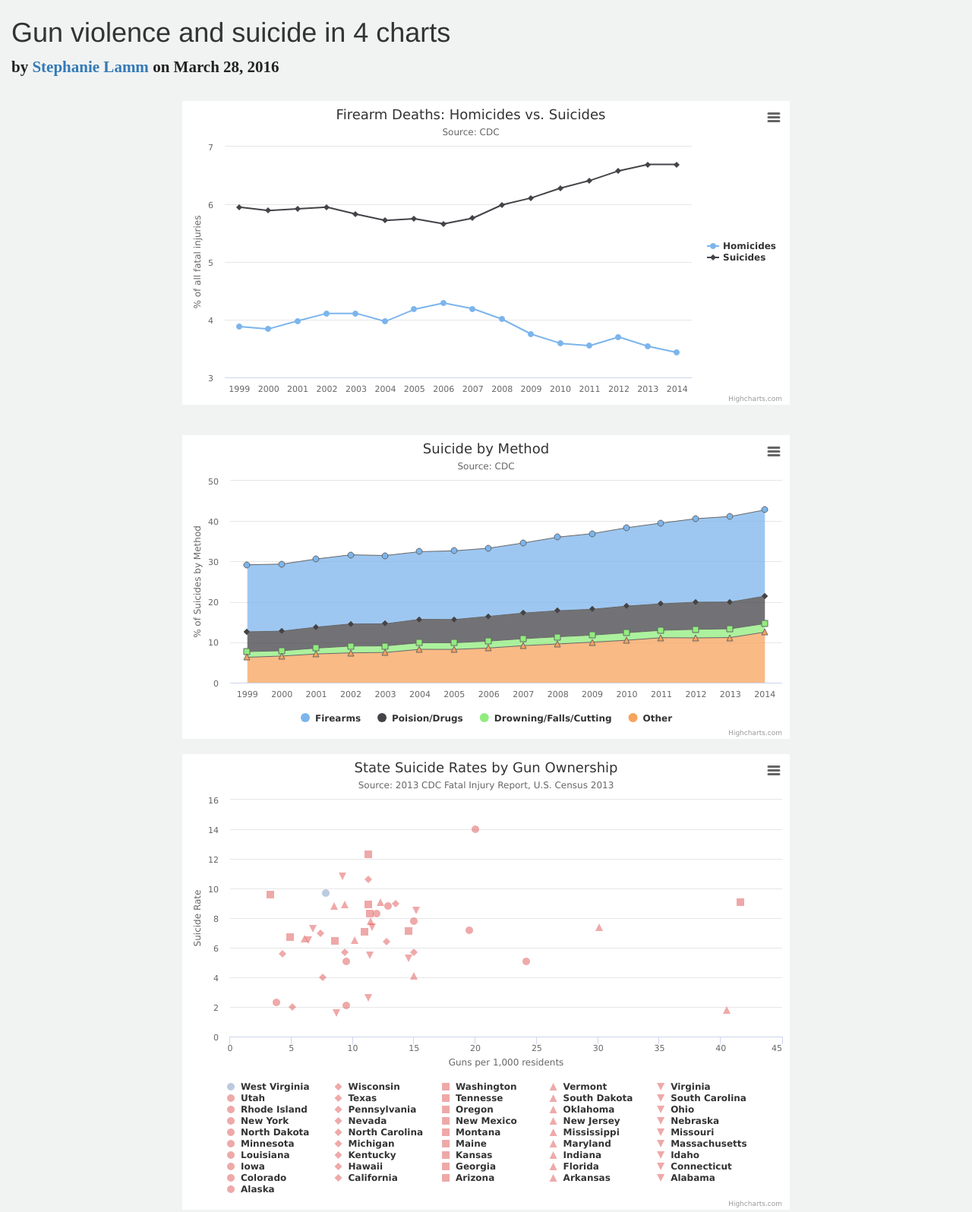
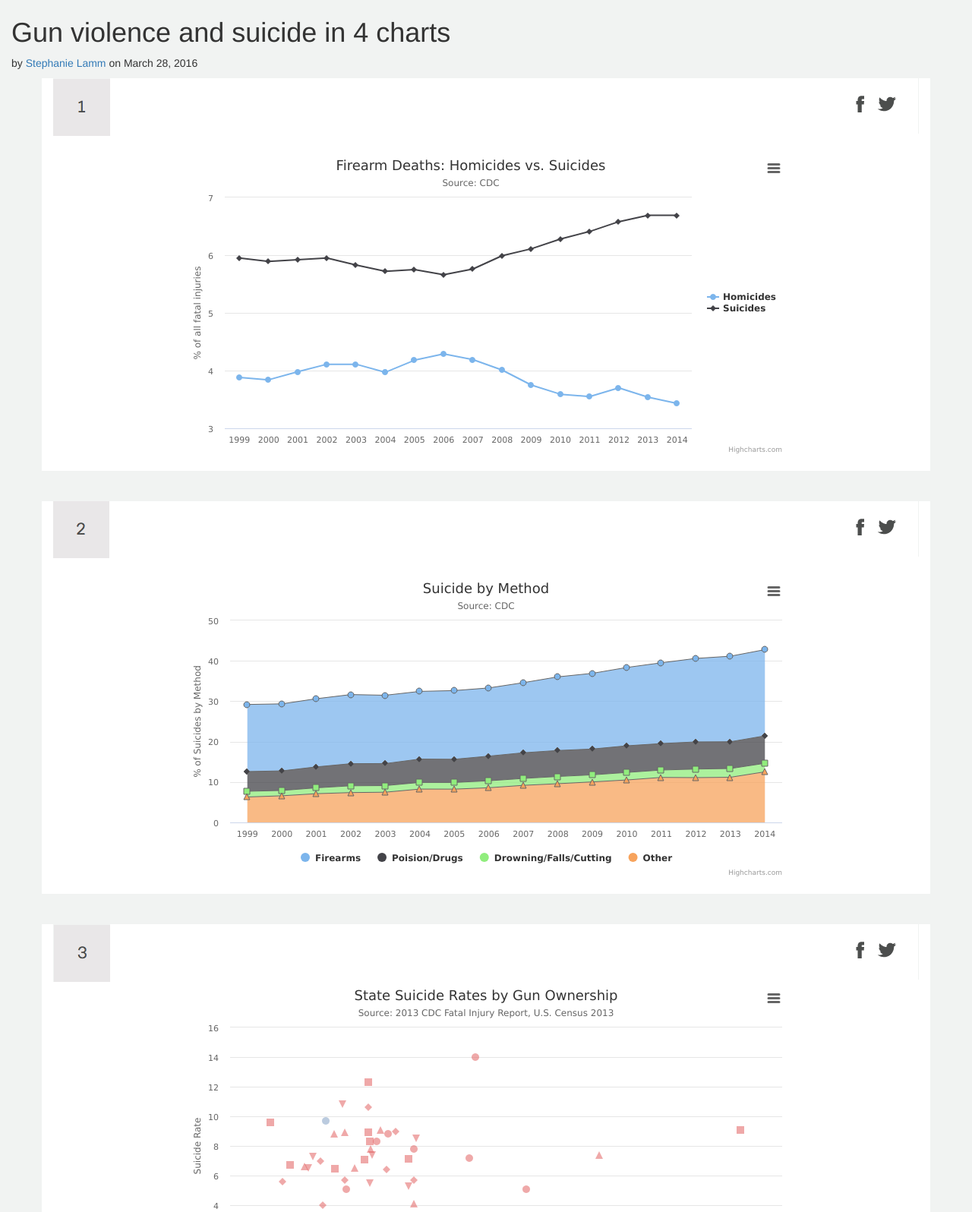
Before and after one commit to stephanielamm/suicide_firearms, a plain HTML site: page index.html in a window 1280 px wide. Shown: the part 800-2396 px from the top of the page at 76% size. Drawn offline with nearby package versions, Linux system fonts and the light colour scheme; a small style sheet from the web is missing.

Commit message:
styled boxes

```diff
--- a/index.html
+++ b/index.html
@@ -56,20 +56,53 @@
 
 
 
-
-<div class="row">
-  <div class="col-xs-12 box1">
-  <div id="chart1" style="min-width: 310px; max-width: 800px; height: 400px; margin: 20px auto"></div>
+<div class="container">
+  <div class="row">
+    <div class="col-xs-12" id="box">
+<img src="one.png" alt="card one"style="height: 10%;">
+<img src="social.png" alt="card one"style="height: 10%; float: right;">
+<div id="chart1" style="min-width: 310px; max-width: 800px; height: 400px; margin: 20px auto"></div>
 </div>
 </div>
-
-  <div id="chart2" style="min-width: 310px; max-width: 800px; height: 400px; margin: 20px auto;"></div>
+</div>
+</br></br>
+<div class="container">
+  <div class="row">
+    <div class="col-xs-12" id="box">
+<img src="two.png" alt="card one"style="height: 10%;">
+<img src="social.png" alt="card one"style="height: 10%; float: right;">
+<div id="chart2" style="min-width: 310px; max-width: 800px; height: 400px; margin: 20px auto;"></div>
+</div>
+</div>
+</div>
+</br></br>
+<div class="container">
+  <div class="row">
+    <div class="col-xs-12" id="box">
+<img src="three.png" alt="card one"style="height: 10%;">
+<img src="social.png" alt="card one"style="height: 10%; float: right;">
+<div id="chart3" style="min-width: 310px; height:600px; max-width: 800px; margin: 0 auto"></div>
+</div>
+</div>
+</div>
+</br></br>
+<div class="container">
+  <div class="row">
+    <div class="col-xs-12" id="box">
+<img src="four.png" alt="card one"style="height: 10%;">
+<img src="social.png" alt="card one"style="height: 10%; float: right;">
+<div id="chart4" style="min-width: 310px; height:400px; max-width: 800px; margin: 0 auto"></div>
 
 
-<div id="chart3" style="min-width: 310px; height:600px; max-width: 800px; margin: 0 auto"></div>
-</br></br>
 
-<div id="chart4" style="min-width: 310px; height:400px; max-width: 800px; margin: 0 auto"></div>
+
+
+
+
+
+
+
+
 
 <script>
 // A $( document ).ready() block.
@@ -171,79 +204,19 @@ function buildChart1(){
         },
         series: [{
             name: 'Firearms',
-            data: [16599,
-  16586,
-  16869,
-  17108,
-  16907,
-  16750,
-  17002,
-  16883,
-  17352,
-  18223,
-  18735,
-  19392,
-  19990,
-  20666,
-  21175,
-  21334]
+            data: [16599, 16586, 16869, 17108, 16907, 16750, 17002, 16883, 17352, 18223, 18735, 19392, 19990, 20666, 21175, 21334]
         },
   {
             name: 'Poision/Drugs',
-            data: [4893,
-  4859,
-  5191,
-  5486,
-  5462,
-  5800,
-  5744,
-  6109,
-  6358,
-  6442,
-  6398,
-  6599,
-  6564,
-  6729,
-  6637,
-  6808]
+            data: [4893, 4859, 5191, 5486, 5462, 5800, 5744, 6109, 6358, 6442, 6398, 6599, 6564, 6729, 6637, 6808]
         },
         {
             name: 'Drowning/Falls/Cutting',
-            data: [1408,
-1311,
-1448,
-1674,
-1633,
-1631,
-1648,
-1725,
-1708,
-1782,
-1743,
-1863,
-1821,
-2113,
-2156,
-2106]
+            data: [1408, 1311, 1448, 1674, 1633, 1631, 1648, 1725, 1708, 1782, 1743, 1863, 1821, 2113, 2156, 2106]
           },{
           name: 'Other',
-          data: [6299,
-  6594,
-  7114,
-  7387,
-  7482,
-  8258,
-  8243,
-  8583,
-  9180,
-  9588,
-  10033,
-  10510,
-  11143,
-  11092,
-  11181,
-  12525]}
-        ]
+          data: [6299, 6594, 7114, 7387, 7482, 8258, 8243, 8583, 9180, 9588, 10033, 10510, 11143, 11092, 11181,12525]}
+      ]
 
     });
 }
--- a/style.css
+++ b/style.css
@@ -21,14 +21,14 @@ display: none
 
 
 
-.intro .intro-text .headline {
+.h1 {
   font-size: 3.5em;
   font-family: "Open Sans";
   font-weight: 600;
   color: #222222;
 }
 
-.byline {
+.p {
   font-size: 1.5em;
   font-family: "Playfair Display";
   font-weight: 700;
@@ -36,7 +36,7 @@ display: none
 }
 
 
-#box1 {
+#box {
   background-color: white;
 
 }
```
Also changed, not shown: four.png (added), one.png (added), social.png (added), three.png (added), two.png (added).
